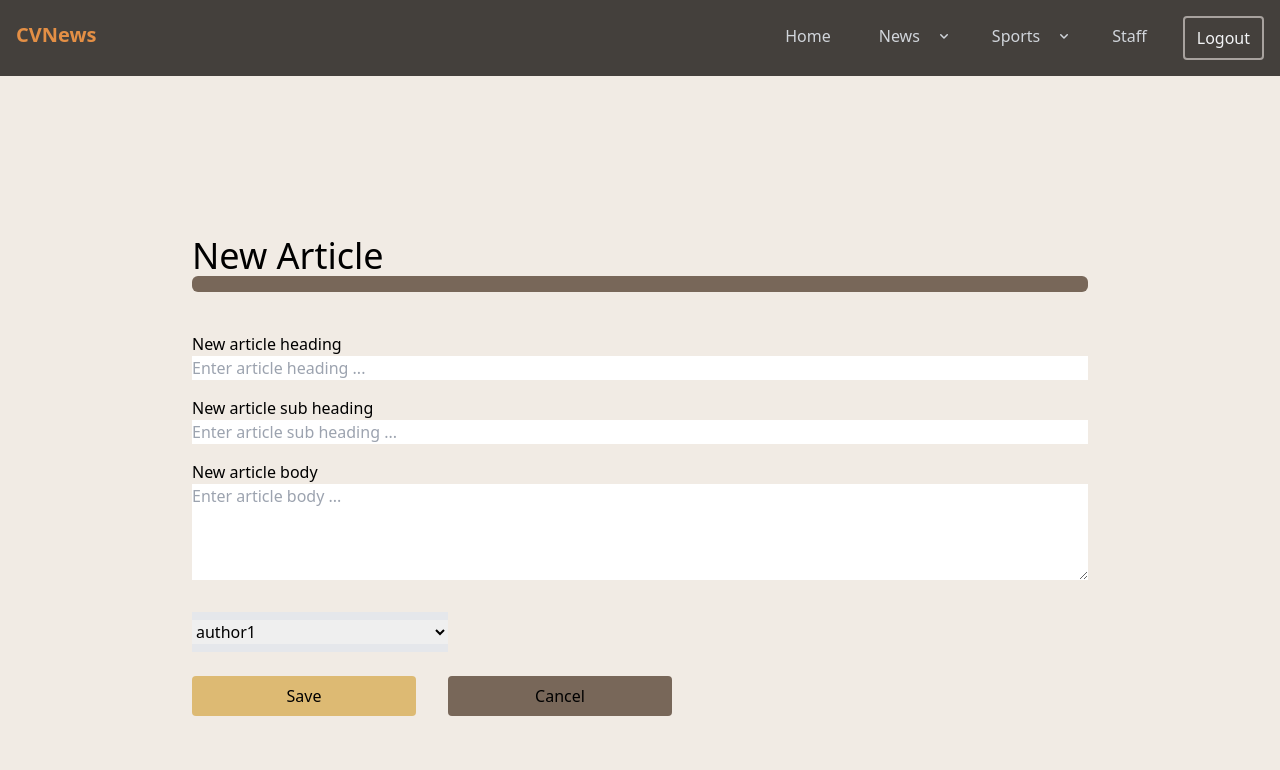
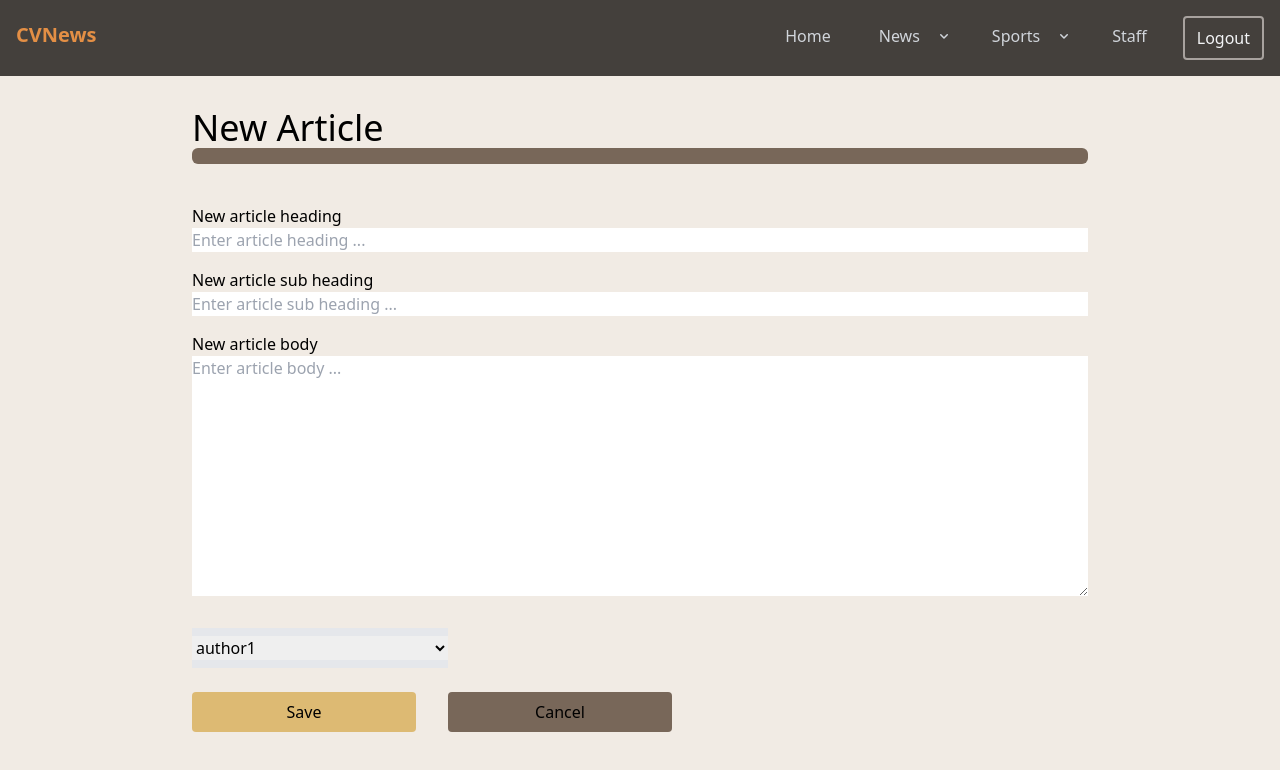
Before and after one commit to Algorithm-Allies/valleyNews, a React (Vite) app in the folder client/: page /createarticle in a window 1280 px wide. Shown: the top 770 px of the page. Built offline with nearby package versions, Linux system fonts and the light colour scheme.

Commit message:
styling changes

```diff
--- a/client/src/pages/CreateArticle.jsx
+++ b/client/src/pages/CreateArticle.jsx
@@ -2,7 +2,7 @@
 function PageNotFound() {
   return (
     <div className="h-screen bg-brown-100">
-      <div className="h-full flex flex-col justify-center max-w-[70vw] w-full mx-auto">
+      <div className="h-full flex flex-col pt-8 max-w-[70vw] w-full mx-auto">
         <div className="flex flex-col w-100">
             <h1 className="text-4xl text-black-100 flex">New Article</h1>
             <hr className="rounded-md border-r-[60vw] border-y-8 border-brown-400 mb-10 "/>
@@ -12,13 +12,13 @@ function PageNotFound() {
                 <label>New article sub heading</label>
                 <input name="query" placeholder="Enter article sub heading ..." className="mb-4"/>
                 <label>New article body</label>
-                <textarea id="story" name="story" rows={4} cols={40} placeholder="Enter article body ..." className="mb-8"/>
+                <textarea id="story" name="story" rows={10} cols={40} placeholder="Enter article body ..." className="mb-8"/>
                 <select name="author" className="border-y-8 w-[20vw]">
                     <option value="author1">author1</option>
                     <option value="author2">author2</option>
                 </select>
                 <div className="flex flex-row">
-                    <button className="w-1/4 py-2 mr-8 mt-6  rounded bg-yellow-600/50">Save</button>
+                    <button className="w-1/4 py-2 mr-8 mt-6  rounded bg-yellow-600/50 ">Save</button>
                     <button className="w-1/4 py-2 mr-8 mt-6  rounded bg-brown-400">Cancel</button>
                 </div>
             </form>
```
Also changed, not shown: 1 other file (tests, documents, lock files or other folders).
